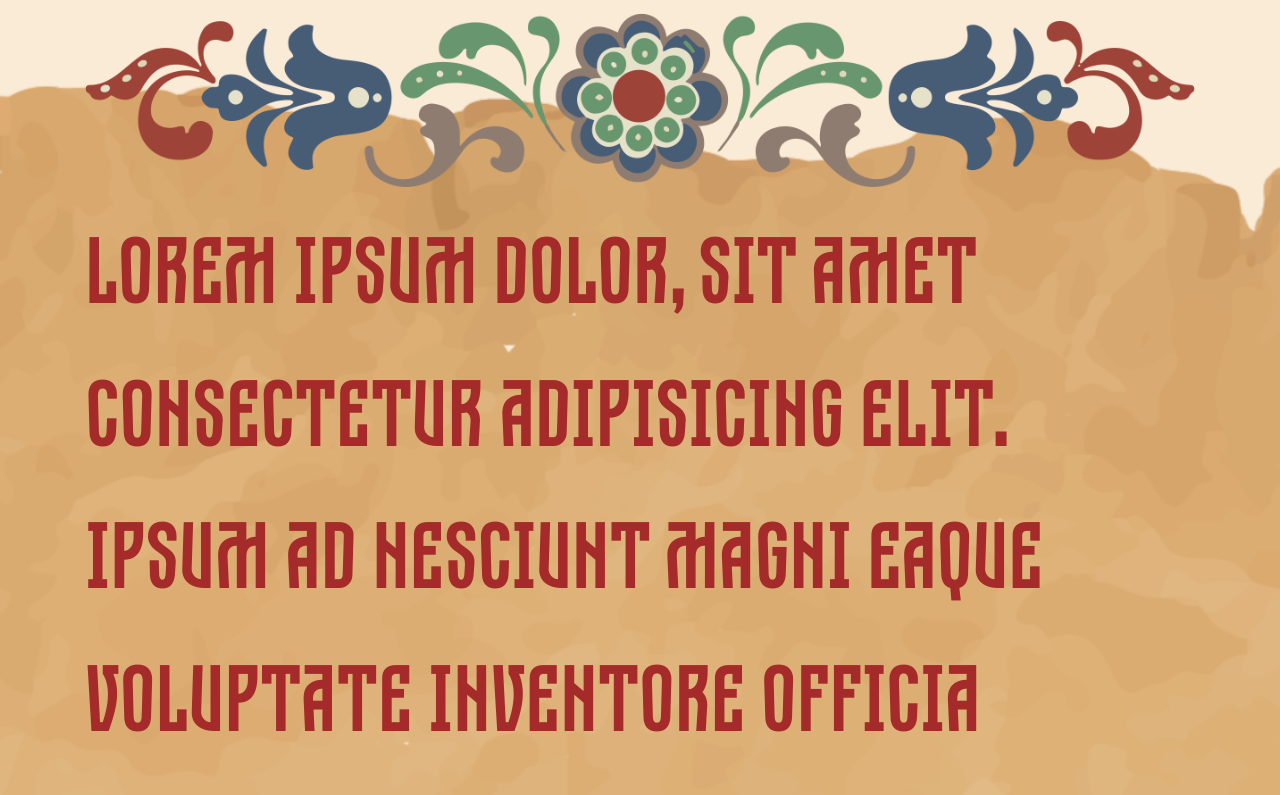
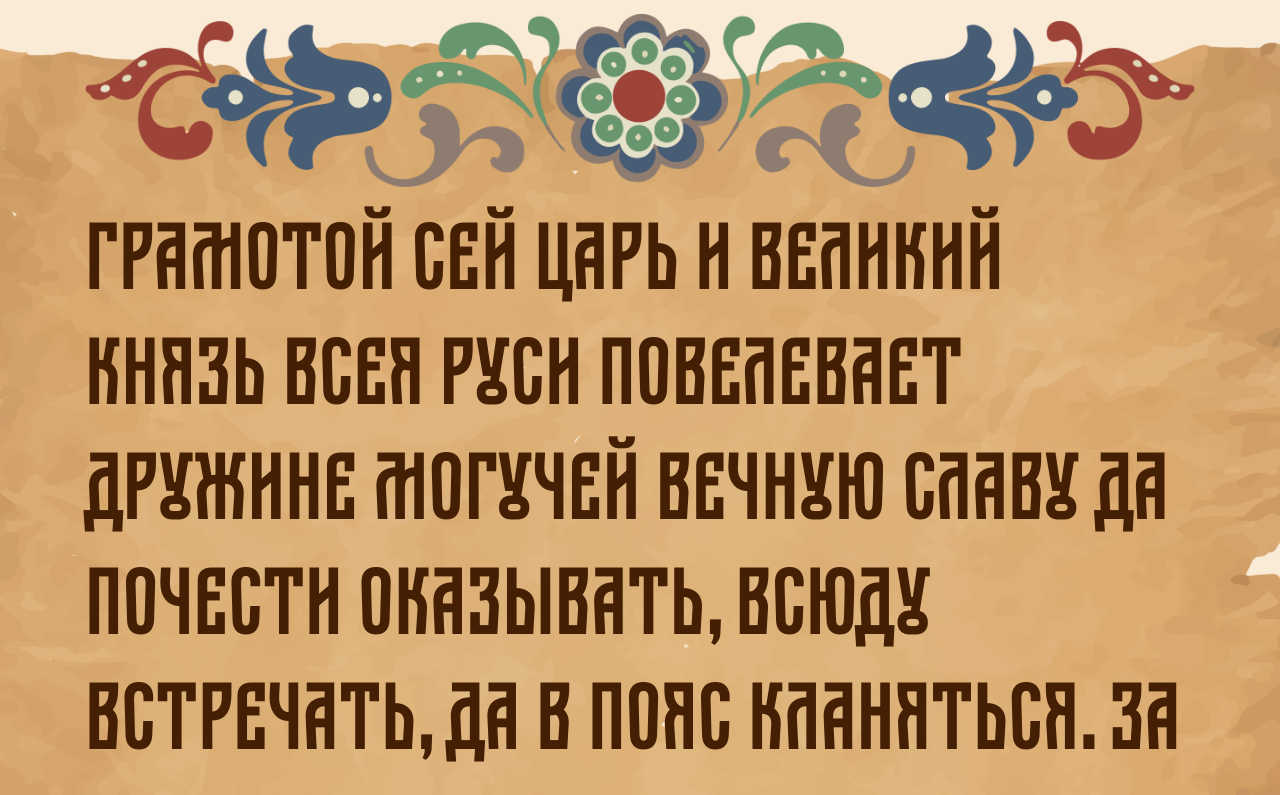
Before and after one commit to AbaevB/Diplom, a plain HTML site: page index.html in a window 1280 px wide. Shown: the top 795 px of the page. Drawn offline with nearby package versions, Linux system fonts and the light colour scheme.

Commit message:
feat (style): add text
Added source file text, stylized color, font size and line height.

#3 issue start

```diff
--- a/css/style.css
+++ b/css/style.css
@@ -26,6 +26,8 @@ img {
 
 body  {
   font-family: 'dobrozrachniyregular';
+  font-size: 95.83px;
+  color: #441f04;
 }
 
 .diplom-main  {
@@ -38,8 +40,8 @@ body  {
 }
 
 .main-text  {
-  font-size: 95px;
-  color: brown;
+  font-size: 95.83px;
+  line-height: 1.2em;
 }
 
 .pattern  {
--- a/index.html
+++ b/index.html
@@ -1,5 +1,5 @@
 <!DOCTYPE html>
-<html lang="en">
+<html lang="ru">
 
 <head>
   <meta charset="UTF-8">
@@ -18,13 +18,7 @@
     </div>
     <div class="container">
       <p class="main-text">
-        Lorem ipsum dolor, sit amet consectetur adipisicing elit. Ipsum ad nesciunt magni eaque voluptate inventore
-        officia dolore quis, nostrum nemo maxime? Eius unde veritatis fugit ipsum. Iusto ipsam nobis provident hic
-        architecto iure in, accusantium possimus amet, repellendus illum labore libero officia saepe doloribus cum quia
-        rem exercitationem! Quidem, recusandae repellendus? Nobis, recusandae incidunt impedit odit, est corrupti
-        assumenda in natus facilis debitis non laborum neque tempore qui omnis sed a facere dolore eum ipsam similique
-        nostrum ex ut possimus? Aliquam commodi eveniet cupiditate incidunt sequi necessitatibus at, dolor quibusdam
-        accusamus ab maxime et quas reiciendis, atque unde vero ducimus!
+        Грамотой сей царь и великий князь всея Руси повелевает дружине могучей вечную славу да почести оказывать, всюду встречать, да в пояс кланяться. За вызволение царя, за подвиги их ратные в походе на 3 града, за заданья многотрудные именовать их с сего дня боярским званием и закатить пир великий, дабы день этот на века в молве людской остался
       </p>
     </div>
     <div class="container">
```
